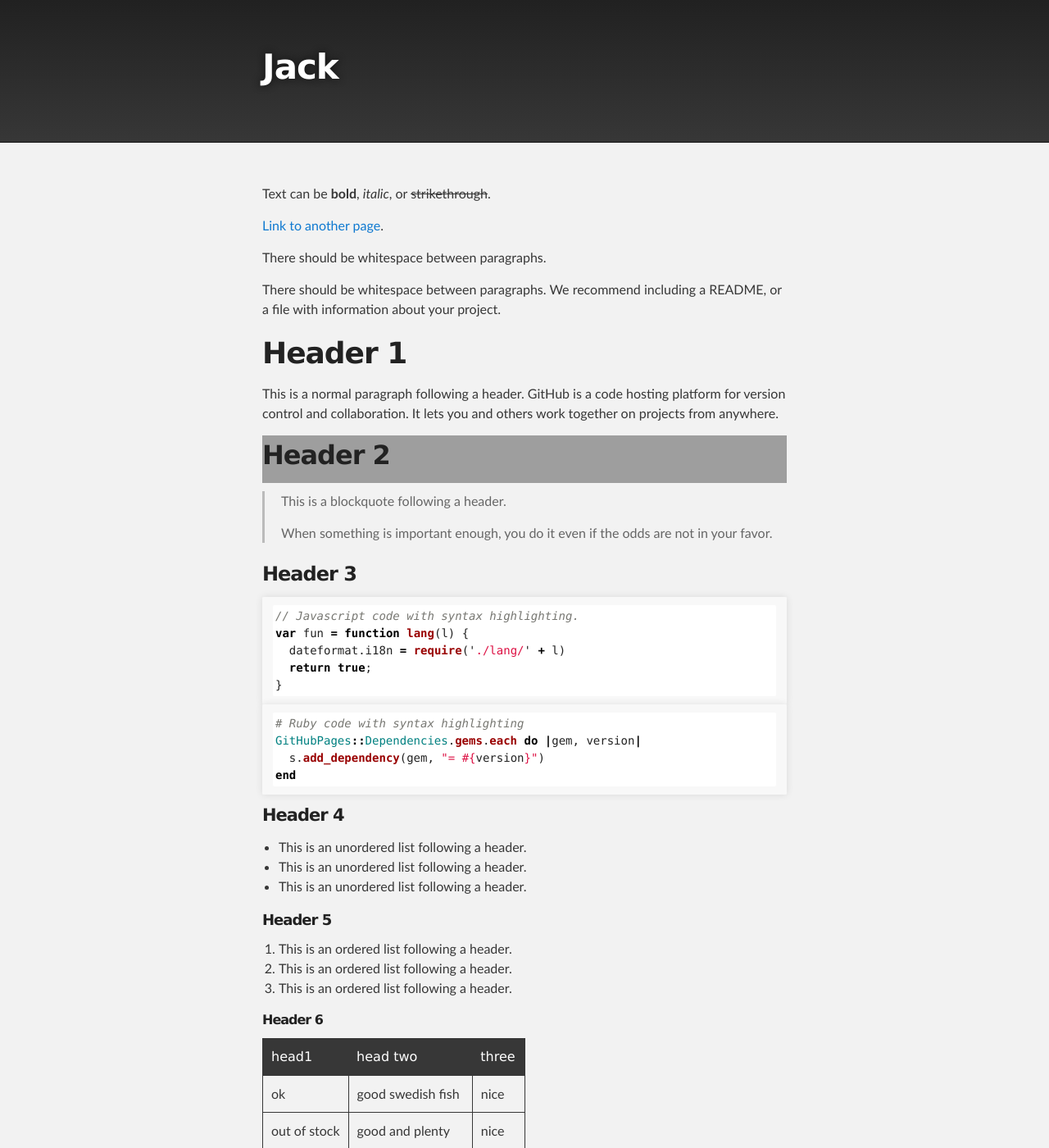
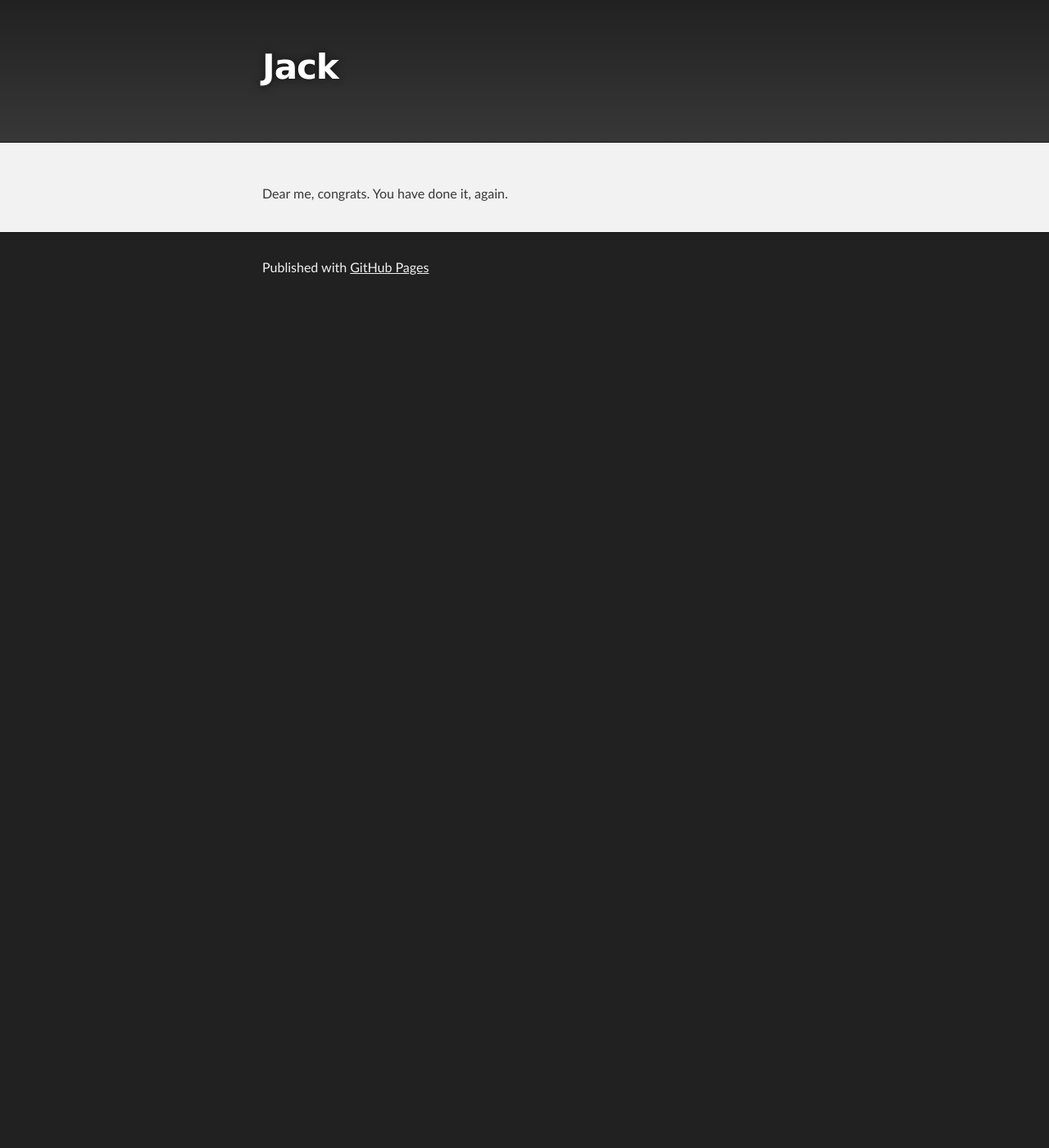
Before and after one commit to jluby127/jluby127.github.io, a Jekyll site: the page built from index.md, in a window 1280 px wide and 1400 px high. Shown: the whole window at 82% size. Built offline with Jekyll 4.4.1, drawn with Linux system fonts in a browser that asks for light colours; the repository's description, which GitHub fills in, is left out; some of the changed text lies outside the part shown; grey boxes are pictures that could not be loaded.

Commit message:
Update index.md

````diff
--- a/index.md
+++ b/index.md
@@ -2,122 +2,4 @@
 layout: default
 ---
 
-Text can be **bold**, _italic_, or ~~strikethrough~~.
-
-[Link to another page](./another-page.html).
-
-There should be whitespace between paragraphs.
-
-There should be whitespace between paragraphs. We recommend including a README, or a file with information about your project.
-
-# Header 1
-
-This is a normal paragraph following a header. GitHub is a code hosting platform for version control and collaboration. It lets you and others work together on projects from anywhere.
-
-## Header 2
-
-> This is a blockquote following a header.
->
-> When something is important enough, you do it even if the odds are not in your favor.
-
-### Header 3
-
-```js
-// Javascript code with syntax highlighting.
-var fun = function lang(l) {
-  dateformat.i18n = require('./lang/' + l)
-  return true;
-}
-```
-
-```ruby
-# Ruby code with syntax highlighting
-GitHubPages::Dependencies.gems.each do |gem, version|
-  s.add_dependency(gem, "= #{version}")
-end
-```
-
-#### Header 4
-
-*   This is an unordered list following a header.
-*   This is an unordered list following a header.
-*   This is an unordered list following a header.
-
-##### Header 5
-
-1.  This is an ordered list following a header.
-2.  This is an ordered list following a header.
-3.  This is an ordered list following a header.
-
-###### Header 6
-
-| head1        | head two          | three |
-|:-------------|:------------------|:------|
-| ok           | good swedish fish | nice  |
-| out of stock | good and plenty   | nice  |
-| ok           | good `oreos`      | hmm   |
-| ok           | good `zoute` drop | yumm  |
-
-### There's a horizontal rule below this.
-
-* * *
-
-### Here is an unordered list:
-
-*   Item foo
-*   Item bar
-*   Item baz
-*   Item zip
-
-### And an ordered list:
-
-1.  Item one
-1.  Item two
-1.  Item three
-1.  Item four
-
-### And a nested list:
-
-- level 1 item
-  - level 2 item
-  - level 2 item
-    - level 3 item
-    - level 3 item
-- level 1 item
-  - level 2 item
-  - level 2 item
-  - level 2 item
-- level 1 item
-  - level 2 item
-  - level 2 item
-- level 1 item
-
-### Small image
-
-![Octocat](https://github.githubassets.com/images/icons/emoji/octocat.png)
-
-### Large image
-
-![Branching](https://guides.github.com/activities/hello-world/branching.png)
-
-
-### Definition lists can be used with HTML syntax.
-
-<dl>
-<dt>Name</dt>
-<dd>Godzilla</dd>
-<dt>Born</dt>
-<dd>1952</dd>
-<dt>Birthplace</dt>
-<dd>Japan</dd>
-<dt>Color</dt>
-<dd>Green</dd>
-</dl>
-
-```
-Long, single-line code blocks should not wrap. They should horizontally scroll if they are too long. This line should be long enough to demonstrate this.
-```
-
-```
-The final element.
-```
+Dear me, congrats. You have done it, again.
````
